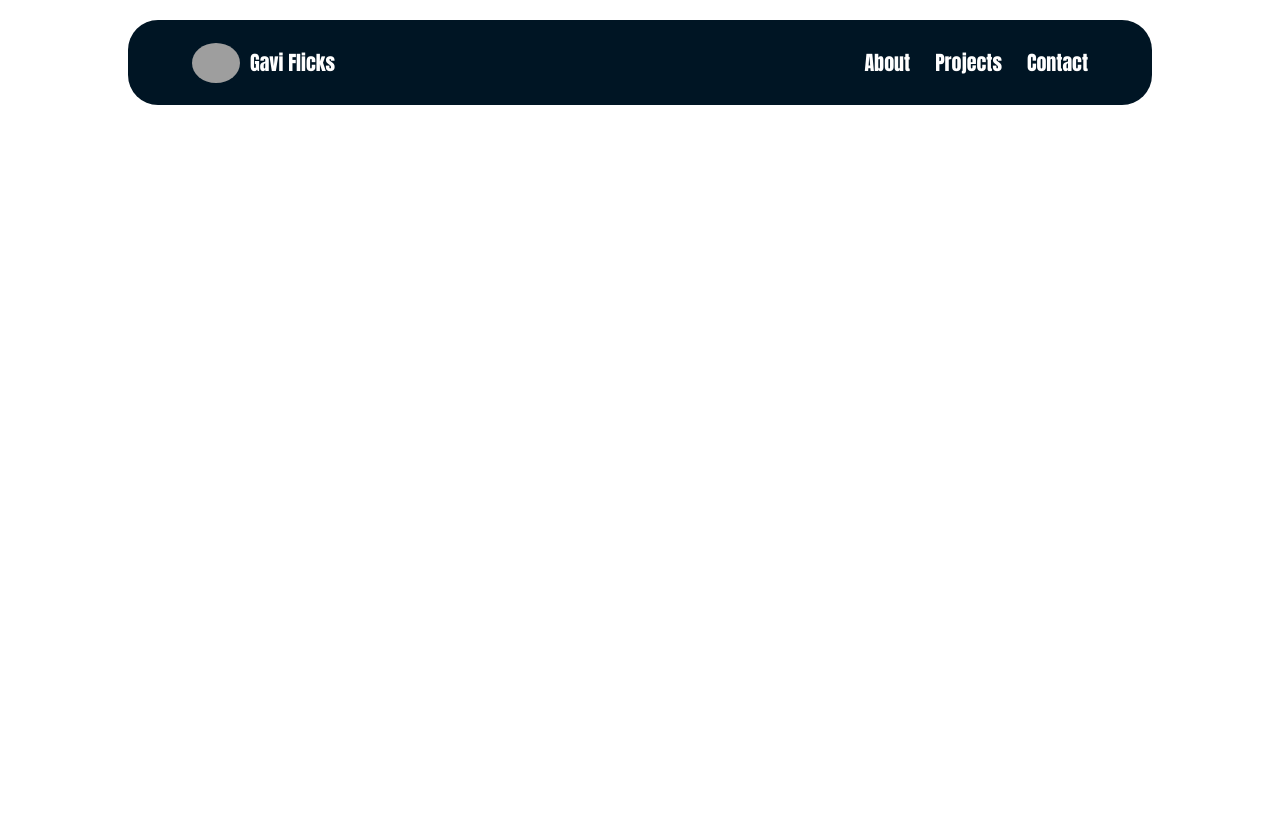
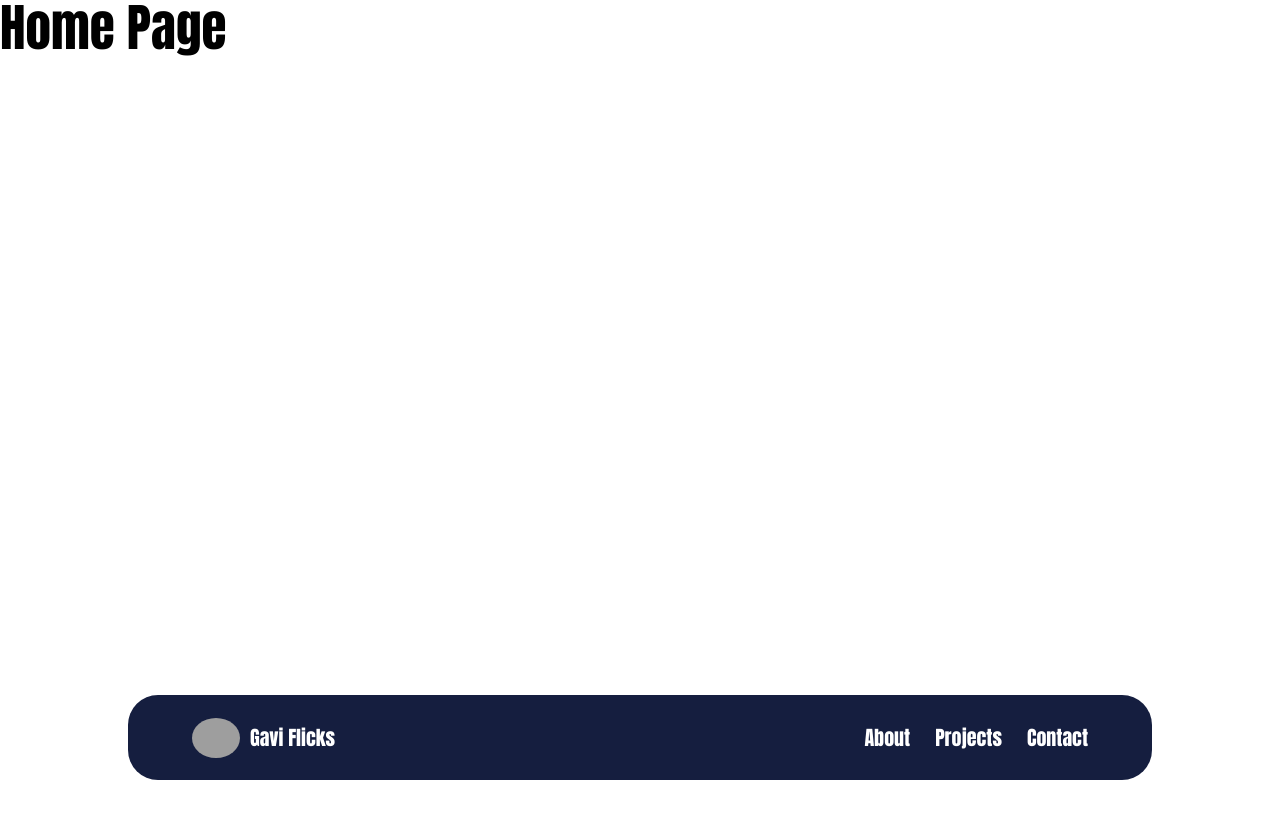
Before and after one commit to Gavisito/gaviflicks, a React (Vite) app: page / in a window 1280 px wide. Shown: the top 818 px of the page. Built offline with nearby package versions, Linux system fonts and the light colour scheme; no server answers; grey boxes are pictures that could not be loaded.

Commit message:
adj navbar placement

```diff
--- a/src/App.css
+++ b/src/App.css
@@ -3,12 +3,13 @@
   min-height: 85px;
   display: flex;
   justify-content: space-between !important;
-  background-color: #001524;
+  background-color: #151E3F;
   align-items: center;
   padding: 0 5vw;
   position: fixed !important;
   border-radius: 30px;
   margin: 2.5vh 10%;
+  bottom: 0;
 }
 .navigation .nav {
   display: flex;
@@ -28,7 +29,7 @@
 }
 .navigation .company-name:hover {
   font-size: 1.6em;
-  color: #FFECD1;
+  color: #F46197;
   font-weight: bolder;
   font-size: 25px;
 }
@@ -48,7 +49,7 @@
 .navigation .nav-link:hover {
   font-size: 25px;
   cursor: pointer;
-  color: #FFECD1 !important;
+  color: #F46197 !important;
   margin: 1vh 0;
   font-weight: bolder;
 }
@@ -82,10 +83,11 @@
     margin: -30vh 10%;
     right: 0;
     top: 80px;
+    padding: 3%;
     visibility: hidden;
     border-radius: 30px;
     flex-direction: column !important;
-    background-color: #FFECD1;
+    background-color: #F46197;
     width: 80%;
     height: -moz-max-content;
     height: max-content;
@@ -104,8 +106,8 @@
   .navigation .nav.active {
     visibility: visible;
     margin: 5vh 10%;
-    padding: 5%;
     opacity: 100%;
     font-size: 20px;
+    overflow: hidden;
   }
 }/*# sourceMappingURL=App.css.map */
--- a/src/App.scss
+++ b/src/App.scss
@@ -3,12 +3,13 @@
     min-height: 85px;
     display: flex;
     justify-content: space-between !important;
-    background-color: #001524;
+    background-color: #151E3F;
     align-items: center;
     padding: 0 5vw;
     position:fixed !important;
     border-radius: 30px;
     margin: 2.5vh 10%;
+    bottom: 0;
 
     .nav {
       display: flex;
@@ -30,7 +31,7 @@
 
       &:hover {
         font-size: 1.6em;
-        color: #FFECD1;
+        color: #F46197;
         font-weight: bolder;
         font-size: 25px;
       }
@@ -53,7 +54,7 @@
       &:hover {
         font-size: 25px;
         cursor: pointer;
-        color: #FFECD1 !important;
+        color: #F46197 !important;
         margin: 1vh 0;
         font-weight: bolder;
       }
@@ -95,10 +96,11 @@
         margin: -30vh 10%;
         right: 0;
         top:80px;
+        padding: 3%;
         visibility: hidden;
         border-radius: 30px;
         flex-direction: column !important;
-        background-color: #FFECD1;
+        background-color: #F46197;
         width: 80%;
         height: max-content;
         text-align: center;
@@ -117,9 +119,9 @@
         &.active {
           visibility: visible;
           margin: 5vh 10%;
-          padding: 5%;
           opacity: 100%;
           font-size: 20px;
+          overflow: hidden;
         }
       }
     }
--- a/src/index.css
+++ b/src/index.css
@@ -3,8 +3,8 @@
   line-height: 1.5;
   font-weight: 400;
   color-scheme: light dark;
-  color: rgba(255, 255, 255, 0.777);
-  background-color: #f5f1ed;
+  color: rgb(0, 0, 0);
+  background-color: #ffffff;
   font-synthesis: none;
   text-rendering: optimizeLegibility;
   -webkit-font-smoothing: antialiased;
@@ -23,7 +23,7 @@ a {
 }
 
 a:hover {
-  color: #535bf2;
+  color: #F46197;
 }
 
 li {
@@ -35,7 +35,7 @@ body {
   height: 500vh;
   font-family: var(--font-family);
   display: flex;
-  color: #ffffff;
+  color: #000000;
   flex-direction: column;
 }
 
--- a/src/index.scss
+++ b/src/index.scss
@@ -4,8 +4,8 @@
   font-weight: 400;
 
   color-scheme: light dark;
-  color: rgba(255, 255, 255, 0.777);
-  background-color: #f5f1ed;
+  color: rgb(0, 0, 0);
+  background-color: #ffffff;
 
   font-synthesis: none;
   text-rendering: optimizeLegibility;
@@ -24,7 +24,7 @@ a {
   text-decoration: inherit;
 }
 a:hover {
-  color: #535bf2;
+  color: #F46197;
 }
 
 li {
@@ -36,7 +36,7 @@ body {
   height: 500vh;
   font-family: var(--font-family);
   display: flex;
-  color: #ffffff;
+  color: #000000;
   flex-direction: column;
 }
 
```
Also changed, not shown: 2 other files (tests, documents, lock files or other folders).
